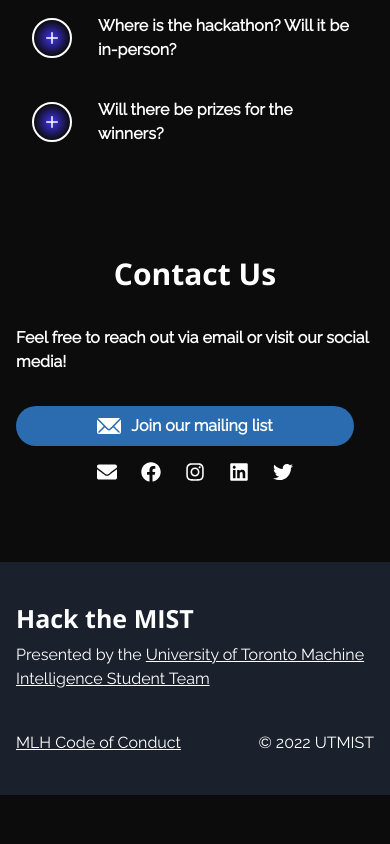
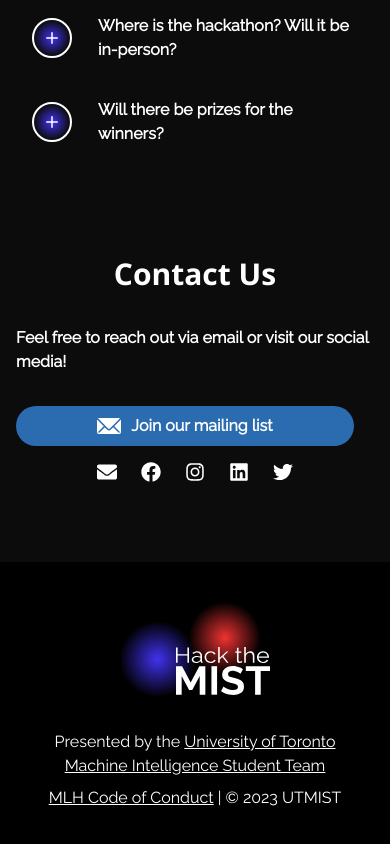
Before and after one commit to UTMIST/hackthemist, a React (Create React App) app: page / in a window 390 px wide. Shown: the part 3036-3880 px from the top of the page. Before the commit the page ends 3831 px from the top, so only its background shows below. Built offline with nearby package versions, Linux system fonts and the light colour scheme.

Commit message:
Update footer (#17)
* Updated footer to match design

* Make year to update automatically

* Align footer items in columns on mobile

* Centered text on mobile

```diff
--- a/src/sections/Footer.tsx
+++ b/src/sections/Footer.tsx
@@ -2,32 +2,39 @@ import * as React from 'react';
 import {
     Box,
     Container,
-    Heading,
     Link,
     Flex,
     Text,
-    useColorModeValue,
-    Spacer,
     Center,
-    VStack
-} from '@chakra-ui/react'
+    VStack,
+    Image
+} from '@chakra-ui/react';
+import logo from '../img/logo.svg';
 
 const Footer = () => {
     return (
         <Box
-            bg={useColorModeValue('gray.800', 'white')}
-            color={useColorModeValue('white', 'gray.800')}
+            bg={'#000'}
         >
             <Container maxW={'3xl'} py={10}>
-                <VStack alignItems={'left'} pb={{ base: 10, sm: 0 }}>
-                    <Link href="#" _hover={{ color: 'blue.600' }} transition={'0.25s'}>
-                        <Heading fontSize={25}>Hack the MIST</Heading>
+                <Flex direction={['column', 'row']}>
+                    <Center>
+                        <Link href="#">
+                            <Image src={logo} className="headerlogo" />
                         </Link>
+                    </Center>
+                    <Center
+                        mt={{ base: 8, md: 3 }}
+                        pl={{ base: 5, sm: 10 }}
+                        pr={{ base: 5, sm: 0 }}
+                        textAlign={{ base: 'center', sm: 'left' }}
+                    >
+                        <VStack align={'left'}>
                             <Text>
                                 Presented by the&nbsp;
                                 <Link
+                                    href="https://utmist.gitlab.io"
                                     textDecor={'underline'}
-                            href="https://utmist.gitlab.io"
                                     isExternal
                                     _hover={{ color: 'blue.600' }}
                                     transition={'0.25s'}
@@ -35,8 +42,7 @@ const Footer = () => {
                                     University of Toronto Machine Intelligence Student Team
                                 </Link>
                             </Text>
-                </VStack>
-                <Flex mt={{ base: 0, sm: 6 }}>
+                            <Text>
                                 <Link
                                     href="https://static.mlh.io/docs/mlh-code-of-conduct.pdf"
                                     textDecor={'underline'}
@@ -45,12 +51,9 @@ const Footer = () => {
                                     transition={'0.25s'}
                                 >
                                     MLH Code of Conduct
-                    </Link>
-
-                    <Spacer />
-
-                    <Center>
-                        <Text>© 2022 UTMIST</Text>
+                                </Link> | © { new Date().getFullYear() } UTMIST
+                            </Text>
+                        </VStack>
                     </Center>
                 </Flex>
             </Container>
```
Lines whose indentation alone changed are shown as unchanged.
